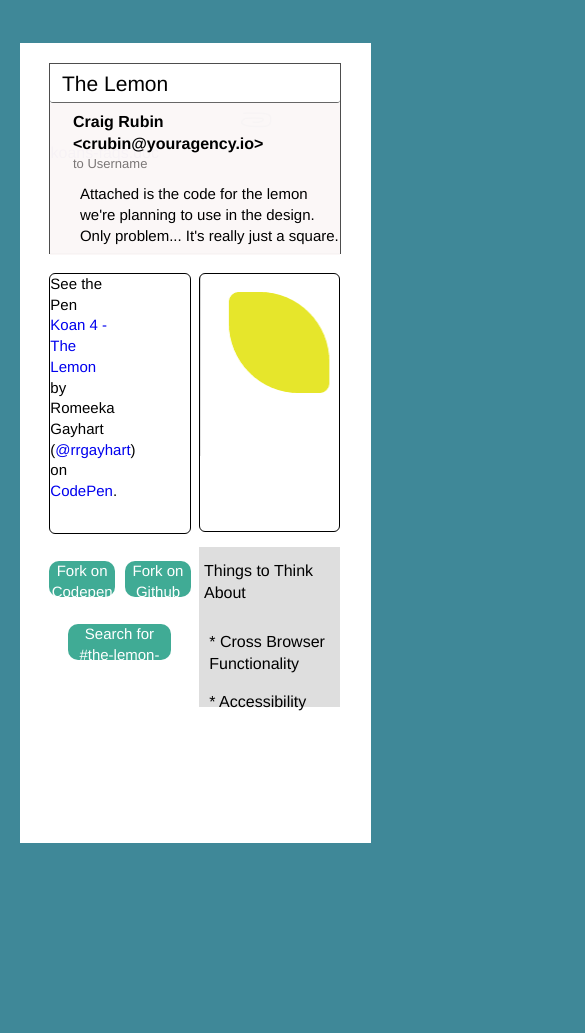
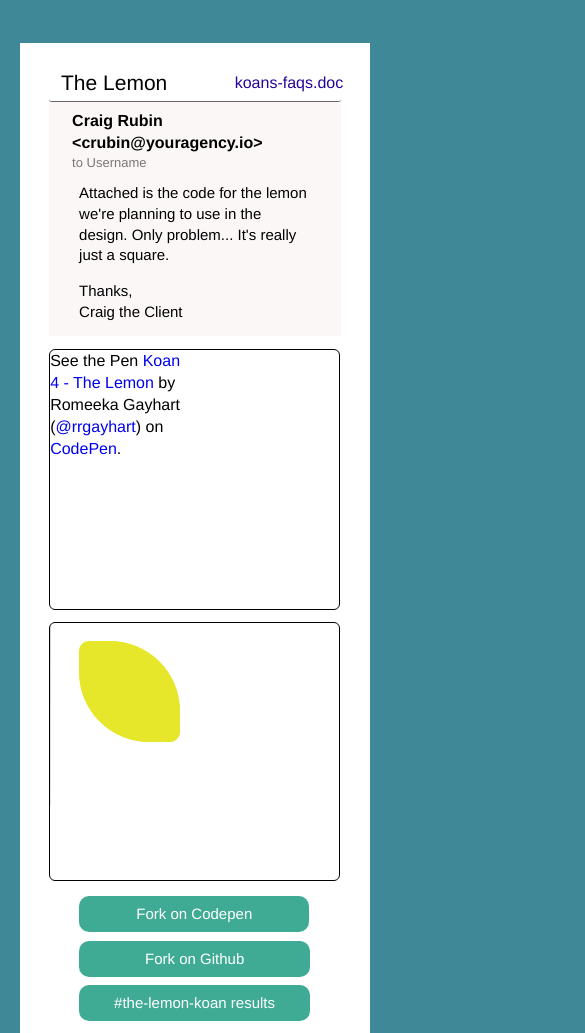
Before and after one commit to rrgayhart/mockups-css-koans, a plain HTML site: page css-koans/css-koans/show.html in a window 390 px wide. Shown: the top 1033 px of the page, 585 px wide, since content can reach past the window. Before the commit the page ends 844 px from the top, so only its background shows below. Drawn offline with Linux system fonts and the light colour scheme; a script that the page names is missing.

Commit message:
tweak breakpoints

```diff
--- a/css-koans/css-koans/css/show.css
+++ b/css-koans/css-koans/css/show.css
@@ -1,6 +1,6 @@
 body {
   background-color: rgb(63, 136, 152);
-  font: 400 0.938em/1.38 Helvetica;
+  font: 400 1em/1.38 Helvetica;
   color: rgb(0, 0, 0);
 }
 
@@ -8,7 +8,7 @@ body {
   float: left;
   clear: both;
   margin: 11px 0 0 10.22426%;
-  font-size: 1em;
+  font-size: 0.938em;
   font-weight: 400;
   line-height: 1.38;
   color: rgb(0, 0, 0);
@@ -18,10 +18,10 @@ body {
   position: relative;
   float: left;
   clear: both;
-  z-index: 20;
+  z-index: 21;
   width: 82.9629629629%;
   height: 191px;
-  margin: -632px 0 0 8.5185185185%;
+  margin: -632px 0 0 8.51852%;
 }
 
 .code-section {
@@ -46,7 +46,6 @@ body {
   clear: both;
   width: 100%;
   height: 152px;
-  margin-left: -0.00174%;
   background-color: rgba(251, 247, 247, 0.98);
   overflow: scroll;
 }
@@ -56,10 +55,16 @@ body {
   float: left;
   width: 100%;
   height: 39px;
-  margin-left: -0.00174%;
   border-bottom: 1px solid rgb(102, 102, 102);
   border-radius: 3px;
   background-color: rgb(255, 255, 255);
+}
+
+.email-heading .container {
+  float: left;
+  width: 16.7811802455%;
+  height: 23px;
+  margin: 10px 0 0 63.39286%;
 }
 
 .email-show {
@@ -67,13 +72,12 @@ body {
   width: 100.001743892%;
   height: 191px;
   margin-left: -0.00174%;
-  border: 1px solid rgb(77, 77, 77);
 }
 
 .email-title {
   float: left;
   margin: 5px 0 0 4.01786%;
-  font-size: 1.4em;
+  font-size: 1.313em;
   font-weight: 400;
   line-height: 1.38;
   color: rgb(0, 0, 0);
@@ -98,7 +102,7 @@ body {
   height: 36px;
   border-radius: 10px;
   background-color: rgb(64, 171, 149);
-  font-size: 1em;
+  font-size: 0.938em;
   font-weight: 400;
   line-height: 1.38;
   text-align: center;
@@ -136,7 +140,7 @@ body {
 .header-from {
   float: left;
   margin: 8px 0 0 7.8125%;
-  font-size: 1.067em;
+  font-size: 1em;
   font-weight: 700;
   line-height: 1.38;
   color: rgb(0, 0, 0);
@@ -146,7 +150,7 @@ body {
   float: left;
   clear: both;
   margin-left: 7.8125%;
-  font-size: 0.867em;
+  font-size: 0.813em;
   font-weight: 400;
   line-height: 1.38;
   color: rgb(123, 119, 119);
@@ -154,8 +158,8 @@ body {
 
 .koan-faqs {
   float: left;
-  margin: 11px 0 0 0.0418526785%;
-  font-size: 1.067em;
+  margin: 1px 0 0 0.21825%;
+  font-size: 1em;
   font-weight: 400;
   line-height: 1.38;
   color: rgb(38, 6, 154);
@@ -164,7 +168,7 @@ body {
 .others {
   clear: both;
   width: 72.613717765%;
-  margin: 27px 0 0 13.0582472199%;
+  margin: 27px 0 0 13.05825%;
 }
 
 .paperclip {
@@ -172,7 +176,7 @@ body {
   float: left;
   width: 42px;
   height: auto;
-  margin: 10px 0 0 63.3492606026%;
+  margin-left: -0.24943%;
   overflow: hidden;
 }
 
@@ -197,7 +201,7 @@ body {
   float: left;
   clear: both;
   margin: 27px 0 0 7.56881%;
-  font-size: 1.067em;
+  font-size: 1em;
   font-weight: 400;
   line-height: 1.38;
   color: rgb(0, 0, 0);
@@ -221,7 +225,7 @@ body {
 ._text {
   float: left;
   margin: 13px 0 0 3.80591%;
-  font-size: 1.067em;
+  font-size: 1em;
   font-weight: 400;
   line-height: 1.38;
   color: rgb(0, 0, 0);
@@ -252,3 +256,224 @@ body {
   word-wrap: normal;
   white-space: normal;
 }
+
+@media(max-width: 876px) {
+  .client-email .email-show {
+    margin-left: 0;
+  }
+
+  .code-section .fork-button-group {
+    width: 163.0892874644%;
+    margin-top: 296px;
+    margin-left: 21.06243%;
+  }
+
+  .code-section .wrapper {
+    width: 205.116142311%;
+    margin-top: 85px;
+  }
+
+  .container {
+    margin-left: 5.02283%;
+  }
+
+  .container .client-email {
+    position: relative;
+    z-index: 21;
+    margin-top: -624px;
+    margin-left: 8.51642%;
+  }
+
+  .container .code-section {
+    position: relative;
+    z-index: 5;
+    margin-top: 152px;
+    margin-left: 8.48073%;
+  }
+
+  .container .goal {
+    position: relative;
+    z-index: 10;
+    margin-top: -351px;
+    margin-left: 51.00135%;
+  }
+
+  .container .koan-faqs {
+    width: 110px;
+    margin-top: 0;
+    margin-left: 3.52612%;
+  }
+
+  .container .paperclip {
+    height: auto;
+    margin-left: 51.10075%;
+  }
+
+  .email-body .body-text {
+    width: 79.5107033639%;
+    margin-left: 10.26854%;
+  }
+
+  .email-heading .container {
+    width: 51.2440545902%;
+    margin-top: 5px;
+    margin-left: 28.23203%;
+  }
+
+  .email-heading .email-title {
+    margin-left: 3.99866%;
+  }
+
+  .email-show .email-body {
+    width: 100.0406319462%;
+    height: 170px;
+    margin-left: -0.04063%;
+  }
+
+  .fork-button-group .codepen {
+    position: relative;
+    z-index: 0;
+    width: 99.3779084006%;
+    margin-left: 0.04409%;
+  }
+
+  .fork-button-group .github {
+    position: relative;
+    clear: both;
+    z-index: 1;
+    width: 99.6914033798%;
+    margin-top: 9px;
+    margin-left: 0.04409%;
+  }
+
+  .fork-button-group .others {
+    width: 99.6914033798%;
+    margin-top: 8px;
+    margin-left: 0;
+  }
+
+  .goal .example {
+    width: 205.2753082174%;
+    margin-top: 218px;
+    margin-left: -105.27531%;
+  }
+
+  .goal .think-about {
+    width: 205.2753082174%;
+    margin-top: 178px;
+    margin-left: -105.27531%;
+  }
+
+  .show {
+    width: 89.9543378995%;
+    height: 1220px;
+  }
+}
+
+@media(max-width: 403px) {
+  body {
+    font-size: 1em;
+  }
+
+  .client-email .email-show {
+    width: 100%;
+    height: 273px;
+  }
+
+  .code-section .fork-button-group {
+    margin-top: 286px;
+    margin-left: 21.0267%;
+  }
+
+  .code-section .wrapper {
+    margin-top: 154px;
+  }
+
+  .container .client-email {
+    position: relative;
+    z-index: 21;
+    width: 83.0309038403%;
+    height: 273px;
+    margin-left: 8.4867%;
+  }
+
+  .container .code-section {
+    position: relative;
+    z-index: 5;
+    margin-left: 8.47808%;
+  }
+
+  .container .goal {
+    position: relative;
+    z-index: 10;
+    margin-left: 50.9978%;
+  }
+
+  .container .koan-faqs {
+    clear: both;
+    width: 239.7523219814%;
+    margin-top: -23px;
+    margin-left: 53.91869%;
+    font-style: normal;
+  }
+
+  .container .paperclip {
+    visibility: hidden;
+    height: auto;
+    margin-top: 8px;
+    margin-left: -43.11062%;
+  }
+
+  .email-body .body-text {
+    margin-left: 10.22072%;
+  }
+
+  .email-body .header-from,
+  .email-body .header-to {
+    margin-left: 7.81096%;
+  }
+
+  .email-heading .container {
+    position: relative;
+    clear: both;
+    z-index: 17;
+    margin-top: -33px;
+    margin-left: 36.01413%;
+  }
+
+  .email-heading .email-title {
+    position: relative;
+    z-index: 18;
+    margin-left: 4.01081%;
+  }
+
+  .email-show .email-body {
+    width: 100%;
+    height: 234px;
+    margin-left: 0;
+  }
+
+  .fork-button-group .codepen {
+    position: relative;
+    z-index: 0;
+  }
+
+  .fork-button-group .github {
+    position: relative;
+    z-index: 1;
+  }
+
+  .fork-button-group .others {
+    font-style: normal;
+  }
+
+  .goal .example {
+    margin-top: 286px;
+    margin-left: -105.2744%;
+  }
+
+  .goal .think-about {
+    margin-top: 158px;
+    margin-left: -105.2744%;
+  }
+}
--- a/css-koans/css-koans/show.html
+++ b/css-koans/css-koans/show.html
@@ -16,15 +16,17 @@
       <div class="fork-button-group clearfix">
         <button class="fork codepen">Fork on Codepen</button>
         <button onClick="window.location='http://github.com';" class="fork github">Fork on Github</button>
-        <button onClick="window.location='http://codepen.io';" class="fork others">Search for #the-lemon-koan results</button>
+        <button onClick="window.location='http://codepen.io';" class="fork others">#the-lemon-koan results</button>
       </div>
     </div>
     <div class="client-email clearfix">
       <div class="email-show">
         <div class="email-heading clearfix">
           <h3 class="email-title">The Lemon</h3>
-          <img class="paperclip" src="images/paperclip.jpg">
-          <p onClick="window.location='faqs.html';" class="koan-faqs">koans-faqs.doc</p>
+          <div class="container clearfix">
+            <img class="paperclip" src="images/paperclip.jpg">
+            <p onClick="window.location='faqs.html';" class="koan-faqs">koans-faqs.doc</p>
+          </div>
         </div>
         <div class="email-body clearfix">
           <p class="header-from"><span>Craig Rubin</span> <span>&lt;crubin@youragency.io&gt;</span></p>
```
Also changed, not shown: 1 other file.
